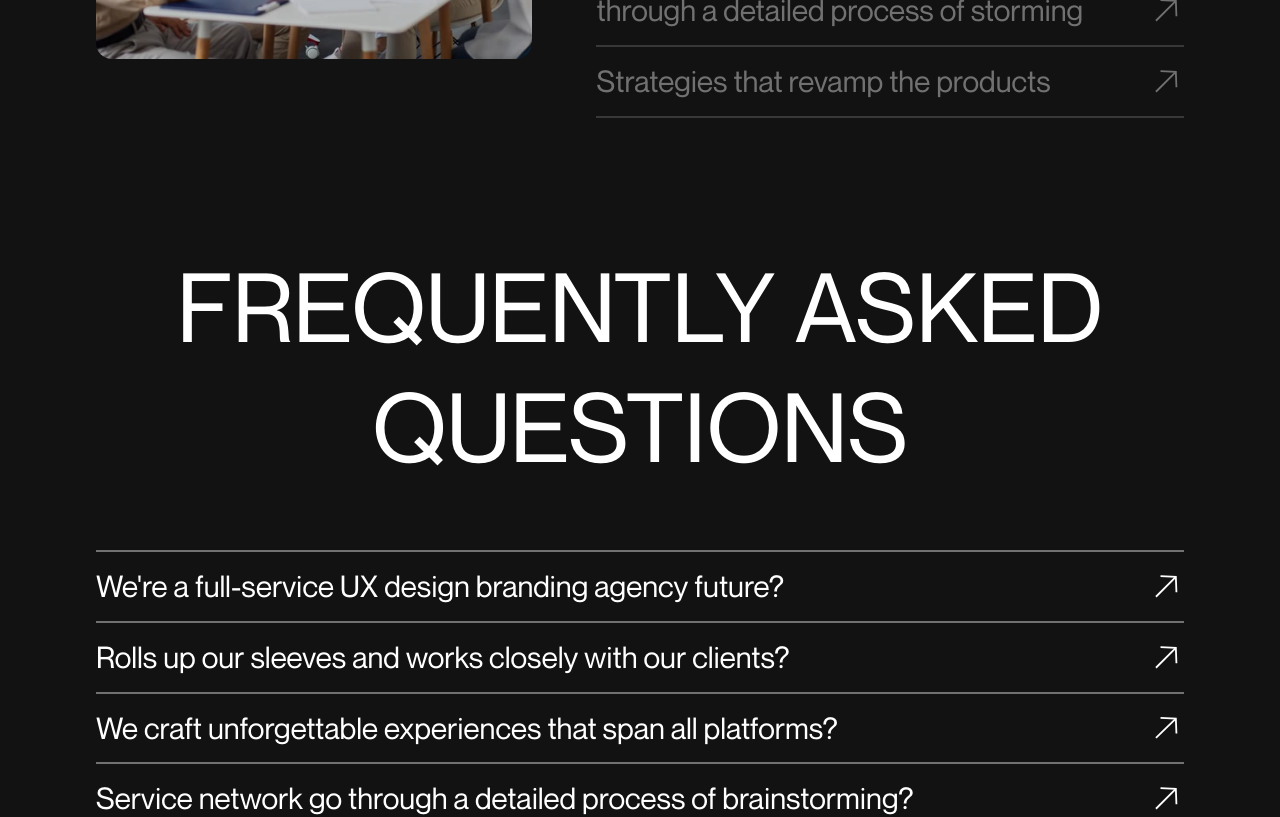
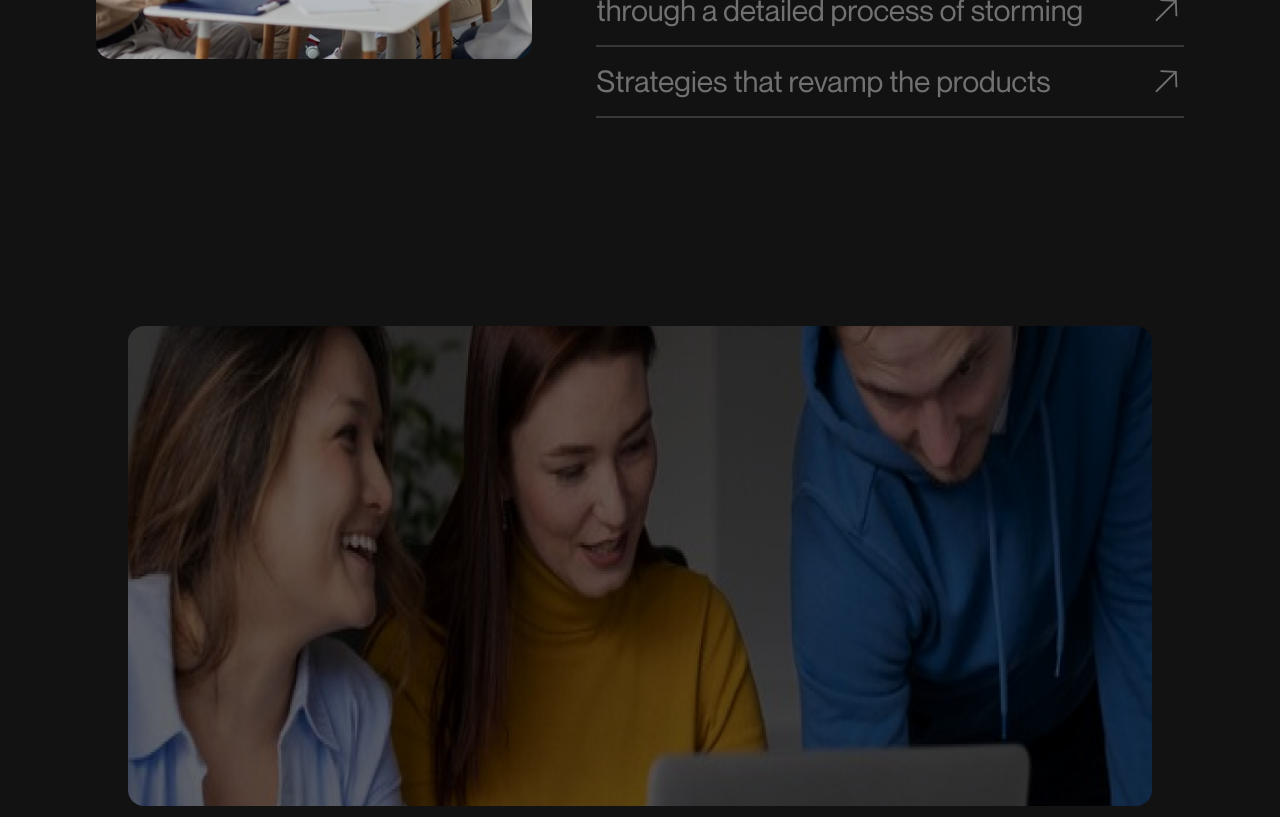
Before and after one commit to procube-cx/procube, a React (Create React App) app: page /partners in a window 1280 px wide. Shown: the part 5060-5877 px from the top of the page. Built offline with nearby package versions, Linux system fonts and the light colour scheme.

Commit message:
partners  pag

```diff
--- /dev/null
+++ b/src/component/Partner/Partner5.js
@@ -0,0 +1,47 @@
+import React, { useEffect, useRef } from 'react';
+import large from '../../assets/images/large-2.png';
+import gsap from 'gsap';
+import { ScrollTrigger } from 'gsap/ScrollTrigger';
+gsap.registerPlugin(ScrollTrigger);
+
+const Partner5 = () => {
+
+
+  const containerRef = useRef(null);
+
+  const [progress, setProgress] = React.useState(0);
+
+  useEffect(() => {
+    let scroll_instance = null
+    if (containerRef.current) {
+
+     scroll_instance = ScrollTrigger.create({
+        trigger: containerRef.current,
+        start: "top center",
+        end: "bottom top",
+        onUpdate: (self) => {
+          setProgress(self.progress.toFixed(3))
+        },
+      });
+
+    }
+      return () => {
+        if(scroll_instance){
+          scroll_instance.kill()
+        }
+      }
+  }, [containerRef.current,ScrollTrigger ]);
+  return (
+    <div className="cont mycontainer" ref={containerRef}>
+      <div className="image-wrapper md:pt-36">
+
+        <div className='flex my-auto w-4/5 h-[60vh] mx-auto overflow-hidden rounded-2xl relative' >
+          <img style={{ transform: `translate(-50%,-${progress*60}%) scale(1.8)` }} src={large} alt="large" className='flex absolute h-full left-1/2 top-0 ' />
+          <p className='flex z-20 justify-center items-center mx-auto text-4xl md:text-8xl font-normal uppercase'></p>
+        </div>
+      </div>
+    </div>
+  );
+};
+
+export default Partner5;
--- a/src/pages/Partner.js
+++ b/src/pages/Partner.js
@@ -12,6 +12,7 @@ import Partner2 from '../component/Partner/Partner2';
 import Partner4 from '../component/Partner/Partner4';
 import Partner6 from '../component/Partner/Partner6';
 import Partner3 from '../component/Partner/Partner3';
+import Partner5 from '../component/Partner/Partner5';
 
 function Partner() {
 
@@ -24,6 +25,7 @@ function Partner() {
       <Partner2 />
       <Partner3 />
       <Partner4 />
+      <Partner5 />
       <Partner6 />
       <NextUp Heading={'Services'} />
       <Footer />
```
